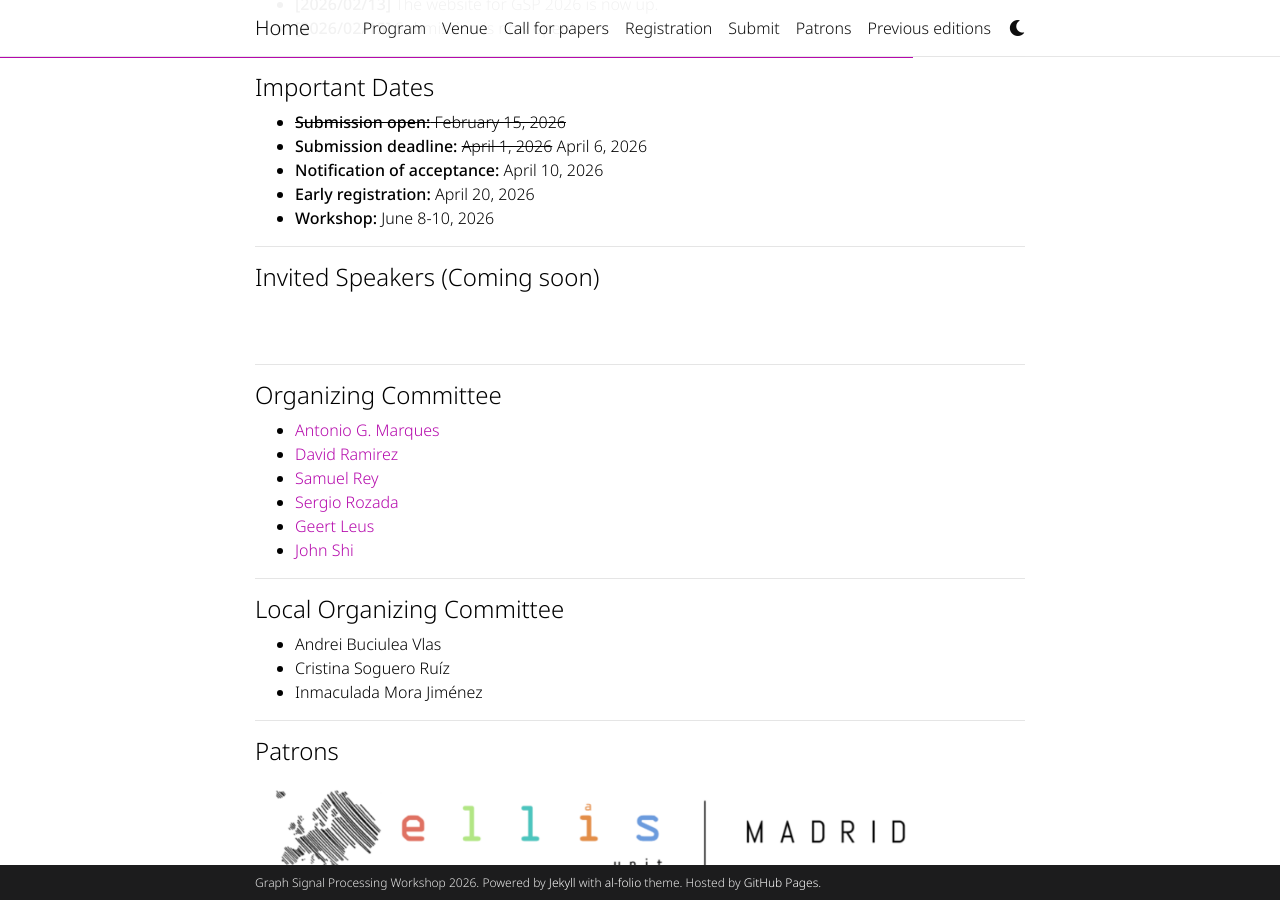
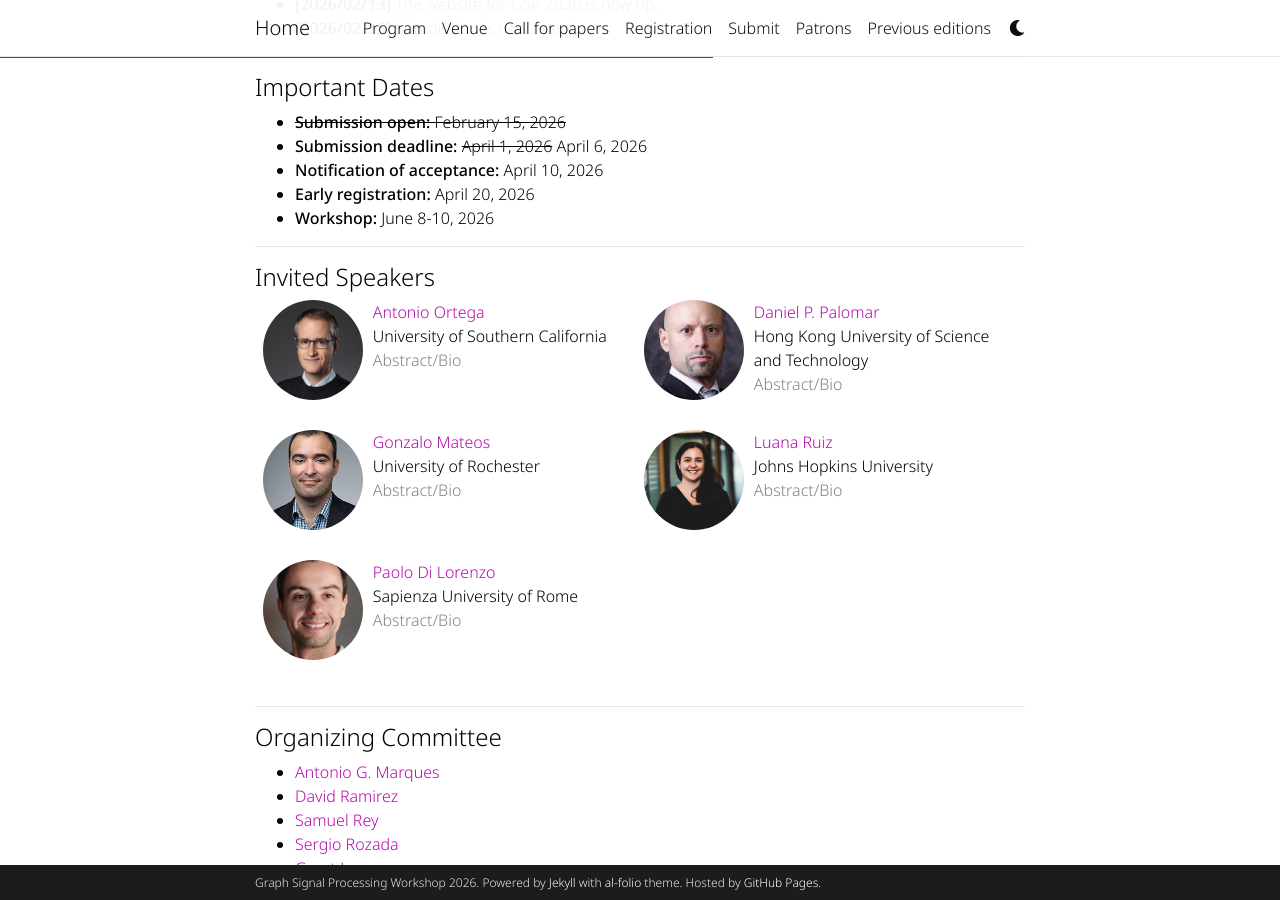
Before and after one commit to GSP2026/gsp2026.github.io, a Jekyll site: the page built from _pages/about.md, in a window 1280 px wide and 900 px high, scrolled down 871 px. Built offline with Jekyll 4.4.1, drawn with Linux system fonts in a browser that asks for light colours; full-size pictures stand in for the smaller copies a plugin makes; comment, search, counter and statistics services are not loaded; a style sheet for code colours, icons or effects is not loaded; some of the changed lines change nothing that is shown.

Commit message:
Update plenary speakers rendering and data, add speaker images

```diff
--- a/_data/staff.yml
+++ b/_data/staff.yml
@@ -1,90 +1,50 @@
 Speakers:
-  # - name: Speakers Coming Soon
-  #   email:
-  #   affiliation:
-  #   url: #
-  #   image: #
-  #   id: TBD
-  #   topic: "Reference to 2026 speakers to be announced"
-  #   abstract:
-  #   bio:
+  - name: Antonio Ortega
+    email:
+    affiliation: University of Southern California
+    url: https://viterbi.usc.edu/directory/faculty/Ortega/Antonio
+    image: speakers/antonio_ortega.jpg
+    id: AO
+    topic: "Coming soon"
+    abstract: "Coming soon"
+    bio:
 
-#  - name: Naoki Saito
-#    email: gsp.2025@mila.quebec
-#    affiliation: UC Davis
-#    url: https://www.math.ucdavis.edu/~saito/
-#    image: speakers/naoki.jpg
-#    id: NS
-#    topic: "Generalized Haar-Walsh Dictionaries: Extensions and Applications"
-#    abstract:
-#    bio:
-#
-#  - name: Mathilde Papillon
-#    email: gsp.2025@mila.quebec
-#    affiliation: UC Santa Barbara
-#    url: https://www.mathildep.ca
-#    image: speakers/mathilde.jpg
-#    id: MP
-#    topic: "Make Any Graph Neural Network Go Topological with TopoTune"
-#    abstract:
-#    bio:
-#
-#  - name: Dominique Beaini
-#    email: gsp.2025@mila.quebec
-#    affiliation: Valence Labs, Université de Montréal, Mila -- Quebec AI Institute
-#    url: https://mila.quebec/en/directory/dominique-beaini
-#    image: speakers/dominique.jpg
-#    id: DB2
-#    topic: "How to Learn Molecules"
-#    abstract:
-#    bio:
-#
-#  - name: Danai Koutra
-#    email: gsp.2025@mila.quebec
-#    affiliation: University of Michigan, Ann Arbor
-#    url: https://web.eecs.umich.edu/~dkoutra/
-#    image: speakers/danai.jpeg
-#    id: DK
-#    topic: "Not all Neighbors Agree: Graph Learning Beyond Homophily"
-#    abstract:
-#    bio:
-#
-#  - name: Antonio G. Marques
-#    email: gsp.2025@mila.quebec
-#    affiliation: King Juan Carlos University, Madrid
-#    url: https://tsc.urjc.es/~amarques/
-#    image: speakers/antonio.jpg
-#    id: AM
-#    topic: "Beyond Graphical Lasso: Learning Graphs from Nodal Signals"
-#    abstract:
-#    bio:
-#
-#  - name: Melanie Weber
-#    email: gsp.2025@mila.quebec
-#    affiliation: Harvard University
-#    url: https://melanie-weber.com
-#    image: speakers/melanie.jpg
-#    id: MW
-#    topic: "A Geometric Lens on Challenges in Graph Machine Learning: Insights and Remedies"
-#    abstract:
-#    bio:
-#
-#  - name: Dhananjay Bhaskar
-#    email: gsp.2025@mila.quebec
-#    affiliation: Yale University
-#    url: https://dbhaskar92.github.io
-#    image: speakers/dhananjay.jpg
-#    id: DB
-#    topic: "Beyond Message Passing: Learning Representations from Dynamics on Graphs"
-#    abstract:
-#    bio:
-#
-#  - name: Hamed Shirzad
-#    email: gsp.2025@mila.quebec
-#    affiliation: University of British Columbia
-#    url: https://www.hamedshirzad.com
-#    image: speakers/hamed.jpeg
-#    id: HS
-#    topic: "Scaling Graph Transformers with Sparse and Sparsified Attention"
-#    abstract:
-#    bio:
+  - name: Daniel P. Palomar
+    email:
+    affiliation: Hong Kong University of Science and Technology
+    url: https://seng.hkust.edu.hk/about/people/faculty/daniel-p-palomar
+    image: speakers/daniel_palomar.jpg
+    id: DP
+    topic: "Coming soon"
+    abstract: "Coming soon"
+    bio:
+
+  - name: Gonzalo Mateos
+    email:
+    affiliation: University of Rochester
+    url: https://www.hajim.rochester.edu/ece/people/faculty/mateos_gonzalo/index.html
+    image: speakers/gonzalo_mateos.jpg
+    id: GM
+    topic: "Coming soon"
+    abstract: "Coming soon"
+    bio:
+
+  - name: Luana Ruiz
+    email:
+    affiliation: Johns Hopkins University
+    url: https://engineering.jhu.edu/faculty/luana-ruiz/
+    image: speakers/luana_ruiz.jpg
+    id: LR
+    topic: "Coming soon"
+    abstract: "Coming soon"
+    bio:
+
+  - name: Paolo Di Lorenzo
+    email:
+    affiliation: Sapienza University of Rome
+    url: https://phd.uniroma1.it/web/PAOLO-DI-LORENZO_nC1678_EN.aspx
+    image: speakers/paolo_di_lorenzo.jpg
+    id: PDL
+    topic: "Coming soon"
+    abstract: "Coming soon"
+    bio:
--- a/_pages/about.md
+++ b/_pages/about.md
@@ -41,11 +41,7 @@ GSP 2026 is kindly supported by [Ellis Unit - Madrid](https://ellismadrid.es/).
 + **Workshop:** June 8-10, 2026
 
 ---
-#### Invited Speakers (Coming soon)
-
-<br>
-<br>
-
+#### Invited Speakers
 {% include speakers.html %}
 
 
```
Also changed, not shown: assets/img/speakers/antonio.jpg (deleted), assets/img/speakers/antonio_ortega.jpg (added), assets/img/speakers/bastian.webp (deleted), assets/img/speakers/danai.jpeg (deleted), assets/img/speakers/daniel_palomar.jpg (added), assets/img/speakers/dhananjay.jpg (deleted), assets/img/speakers/dominique.jpg (deleted), assets/img/speakers/gonzalo_mateos.jpg (added), assets/img/speakers/hamed.jpeg (deleted), assets/img/speakers/luana_ruiz.jpg (added), assets/img/speakers/mathilde.jpg (deleted), assets/img/speakers/melanie.jpg (deleted), assets/img/speakers/naoki.jpg (deleted), assets/img/speakers/paolo_di_lorenzo.jpg (added), 1 more files, 1 other file.
